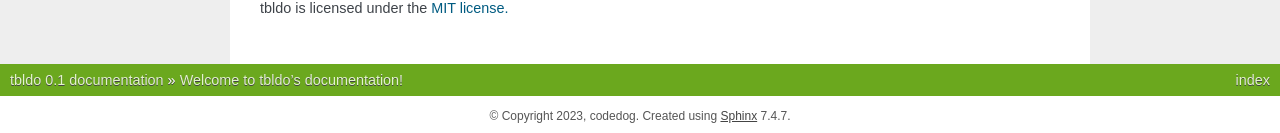
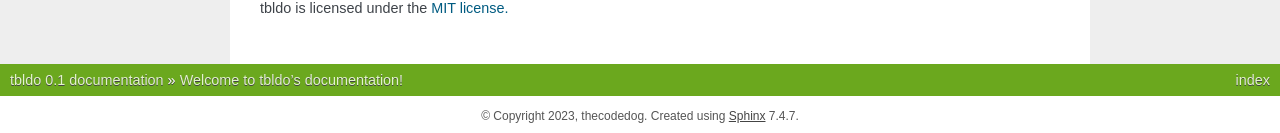
Before and after one commit to thecodedog/tbldo, a Sphinx documentation site: the page built from docs/source/index.rst, in a window 1280 px wide. Shown: the part 2121-2254 px from the top of the page. Built offline with Sphinx 7.4.7, drawn with Linux system fonts in a browser that asks for light colours.

Commit message:
Updated conf.py to reflect github username

```diff
--- a/docs/source/conf.py
+++ b/docs/source/conf.py
@@ -7,8 +7,8 @@
 # https://www.sphinx-doc.org/en/master/usage/configuration.html#project-information
 
 project = 'tbldo'
-copyright = '2023, codedog'
-author = 'codedog'
+copyright = '2023, thecodedog'
+author = 'thecodedog'
 release = '0.1'
 
 # -- General configuration ---------------------------------------------------
```
